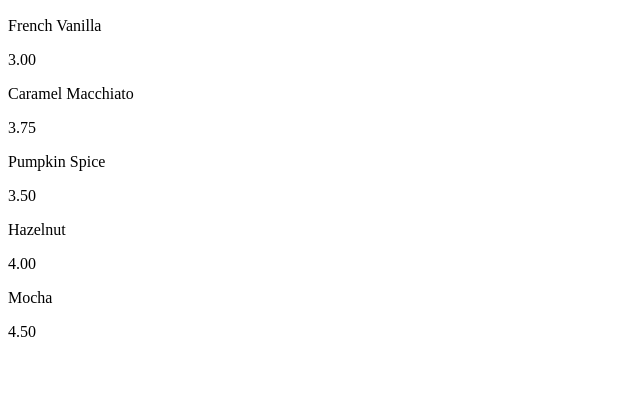
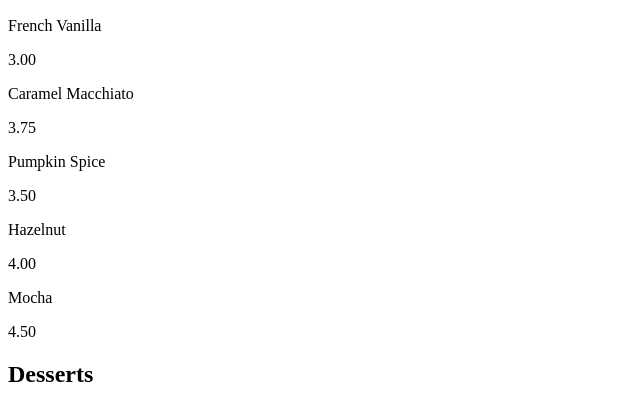
Before and after one commit to tuhami-vc/cafe-menu, a plain HTML site: page index.html in a window 1280 px wide. Shown: the part 468-876 px from the top of the page, without its empty margins (0-640 px from the left). Before the commit the page ends 825 px from the top, so only its background shows below. Drawn offline with Linux system fonts and the light colour scheme.

Commit message:
feat: add desserts section heading
The menu structure currently contains an empty second section, which serves
as an unlabeled placeholder without a clear purpose.

This commit introduces a heading for "Desserts". This provides a visible
title for the next category of items and creates the necessary structure
for populating the dessert menu, similar to the existing coffee section.

```diff
--- a/index.html
+++ b/index.html
@@ -29,7 +29,9 @@
                     <p>Mocha</p><p>4.50</p>
                 </article>
             </section>
-            <section></section>
+            <section>
+                <h2>Desserts</h2>
+            </section>
         </main>
         <footer></footer>
     </body>
```
